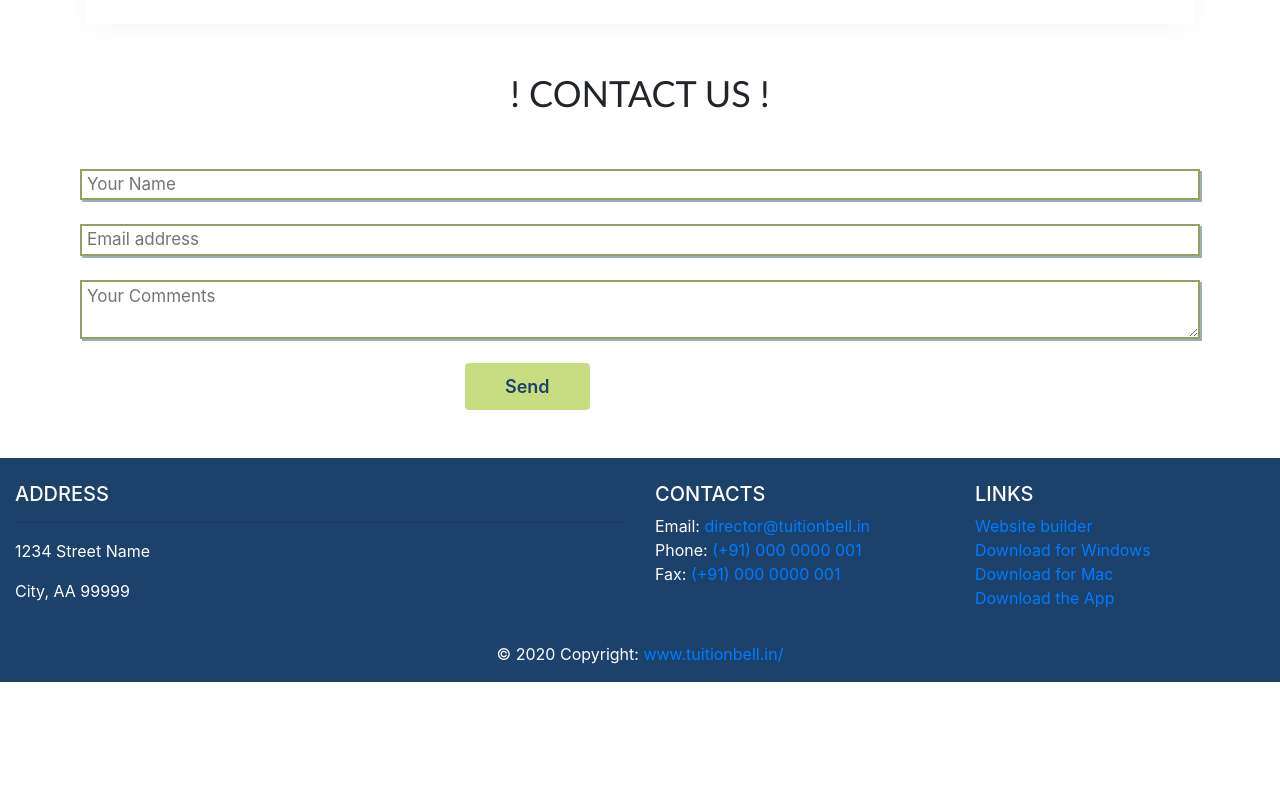
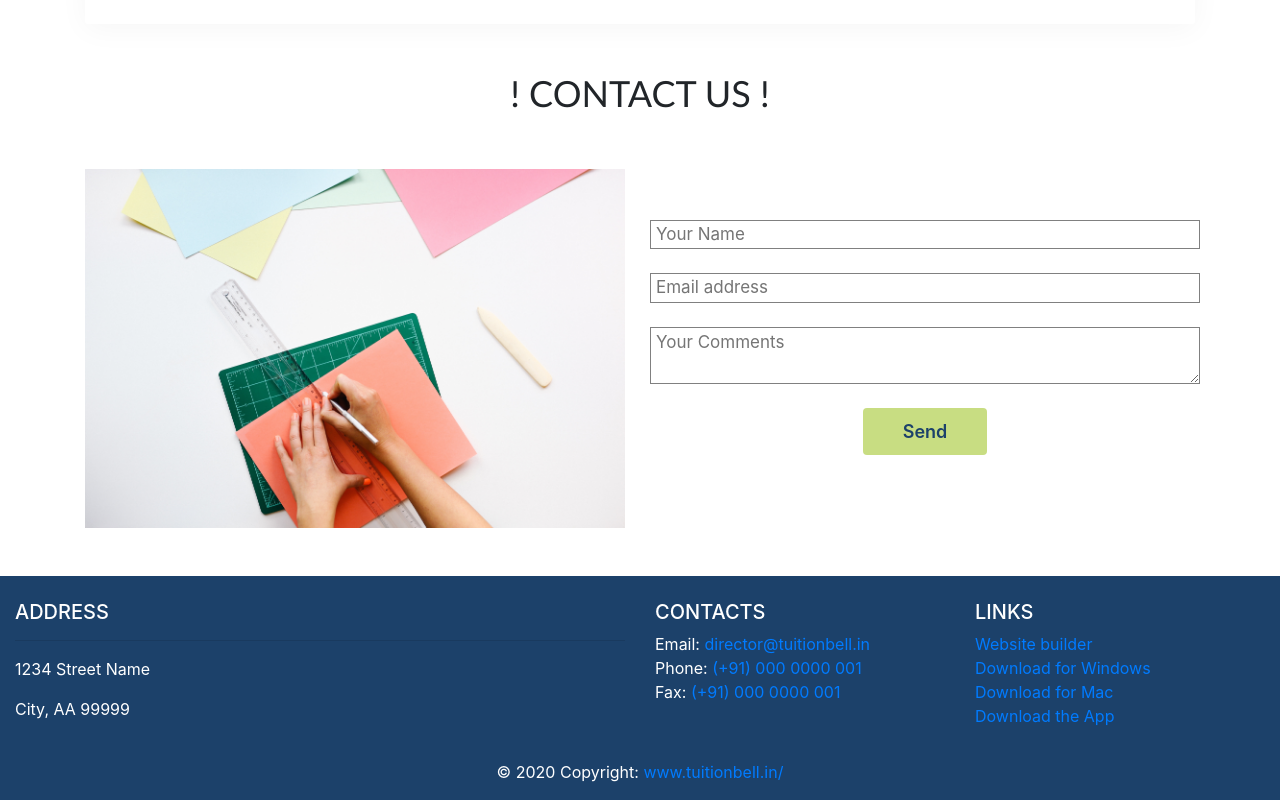
Before and after one commit to HarikaReddySarikonda/carousel, an Angular app in the folder tuitionbell/: page / in a window 1280 px wide. Shown: the part 2557-3357 px from the top of the page. Before the commit the page ends 3239 px from the top, so only its background shows below. Built offline with nearby package versions, Linux system fonts and the light colour scheme.

Commit message:
changes after drop 2

```diff
--- a/tuitionbell/src/app/body/home/home.component.html
+++ b/tuitionbell/src/app/body/home/home.component.html
@@ -277,8 +277,13 @@
         <h2 class="home-title"> ! Contact Us !</h2>
       </div>
     </div>
-
-  <form method="post" name="cform" id="cform">
+    <div class="row">
+      <div class="col-xs-12 col-sm-12 col-md-6 col-lg-6">
+        <img src="../../../assets/Images/desk-office-pen-ruler-2097.jpg" style="height: inherit; width: inherit;">
+      </div>
+      <div class="col-xs-12 col-sm-12 col-md-6 col-lg-6">
+        <form method="post" name="cform" id="cform" style="height: inherit; width: inherit; padding-top: 5%;">
+          <br>
           <div class="form-row clearfix">
             <input name="name" id="name" type="text" class="col-xs-12 col-sm-12 col-md-12 col-lg-12 normal" placeholder="Your Name">
           </div>
@@ -291,19 +296,15 @@
             <textarea name="comments" id="comments" class="col-xs-12 col-sm-12 col-md-12 col-lg-12 normal medium" placeholder="Your Comments"></textarea>
           </div>
           <br>
-    <!-- <input type="submit" id="submit" name="send" class="button" value="Send message"> -->
-    <div class="row">
-      <div class="col-4"></div>
-      <div class="col-4">
+            <div class="text-center">
               <div (click)="sendEmail($event)" class="btn btn-primary send">
                 Send
               </div>
             </div>
-      <div class="col-4"></div>
-
-    </div>
-
           <div id="simple-msg"></div>
         </form>
       </div>
+    </div>
+
+  </div>
   </section>
--- a/tuitionbell/src/app/body/home/home.component.scss
+++ b/tuitionbell/src/app/body/home/home.component.scss
@@ -365,9 +365,9 @@ outline: none !important;
 .form-row>.col, .form-row>[class*=col-] {
   padding-right: 5px;
   padding-left: 5px;
-  border: #93a35d 2px solid !important;
+  border:grey 1px solid !important;
   color: #1c416a;
-  box-shadow: #1c416a6e 2px 2px;
+  // box-shadow: #1c416a6e 2px 2px;
 
 }
 .send{
--- a/tuitionbell/src/app/body/home/home.component.ts
+++ b/tuitionbell/src/app/body/home/home.component.ts
@@ -1,6 +1,6 @@
 import { Component, OnInit } from '@angular/core';
 import { MyAnimation } from '../../util/animationUtil'
-import emailjs, { EmailJSResponseStatus } from 'emailjs-com';
+// import emailjs, { EmailJSResponseStatus } from 'emailjs-com';
 
 @Component({
   selector: 'app-home',
@@ -85,11 +85,11 @@ export class HomeComponent implements OnInit {
   sendEmail(e: Event) {
     console.log("email");
     e.preventDefault();
-    emailjs.sendForm('YOUR_SERVICE_ID', 'YOUR_TEMPLATE_ID', e.target as HTMLFormElement, 'YOUR_USER_ID')
-      .then((result: EmailJSResponseStatus) => {
-        console.log(result.text);
-      }, (error) => {
-        console.log(error.text);
-      });
+    // emailjs.sendForm('YOUR_SERVICE_ID', 'YOUR_TEMPLATE_ID', e.target as HTMLFormElement, 'YOUR_USER_ID')
+    //   .then((result: EmailJSResponseStatus) => {
+    //     console.log(result.text);
+    //   }, (error) => {
+    //     console.log(error.text);
+    //   });
   }
 }
```
Lines whose indentation alone changed are shown as unchanged.
